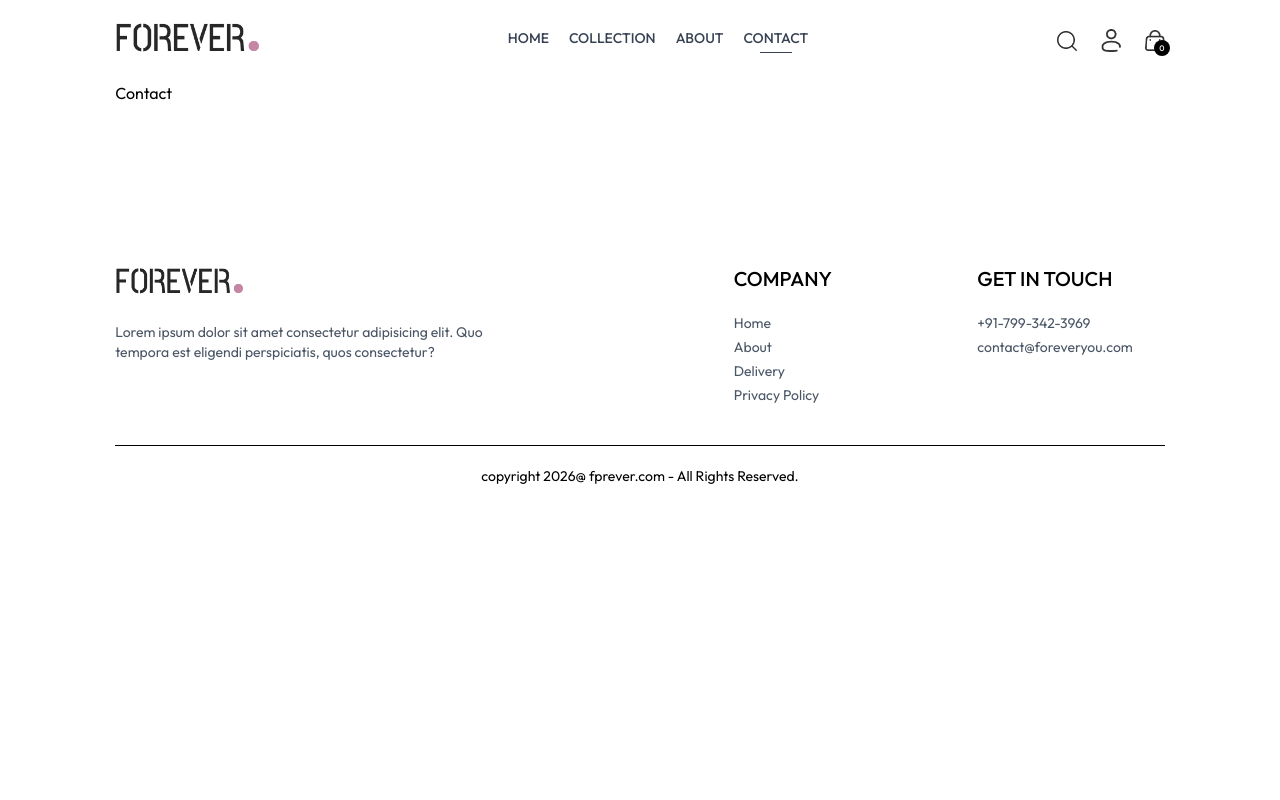
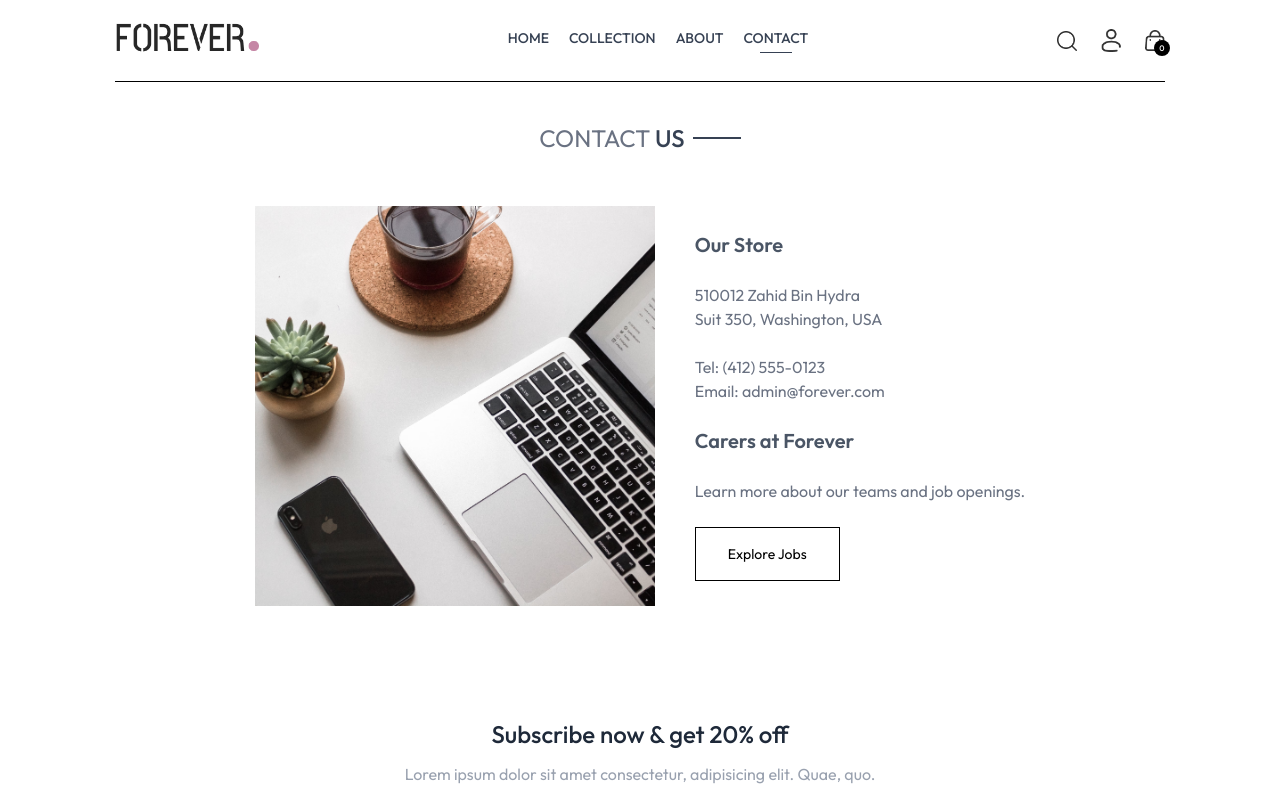
Before and after one commit to zahid-binhydra/mern-ecommerce-store, a React (Vite) app: page /contact in a window 1280 px wide. Shown: the top 800 px of the page. Built offline with nearby package versions, Linux system fonts and the light colour scheme.

Commit message:
fix: resolve search bar navigation and visibility logic, and complete Contact page

```diff
--- a/src/components/Navbar.jsx
+++ b/src/components/Navbar.jsx
@@ -1,6 +1,6 @@
 import React, { useContext, useState } from 'react'
 import { assets } from '../assets/assets'
-import { Link, NavLink } from 'react-router-dom'
+import { Link, useNavigate, NavLink } from 'react-router-dom'
 import { ShopContext } from '../context/ShopContext'
 
 const Navbar = () => {
@@ -9,6 +9,7 @@
 
     const {setShowSearch, getCartCount} = useContext(ShopContext)
 
+    const navigate = useNavigate();
 
     return (
         <div className='flex items-center justify-between py-5 font-medium'>
@@ -36,7 +37,7 @@
             </ul>
 
             <div className='flex items-center gap-6'>
-                <img onClick={()=> setShowSearch(true)} src={assets.search_icon} className='w-5 cursor-pointer' alt="" />
+                <img onClick={()=> {setShowSearch(true); navigate('/Collection')}} src={assets.search_icon} className='w-5 cursor-pointer' alt="" />
 
                 <div className='group relative'>
                     <Link to='/login'><img src={assets.profile_icon} className='w-5 cursor-pointer' alt="" /></Link>
--- a/src/components/SearchBar.jsx
+++ b/src/components/SearchBar.jsx
@@ -10,7 +10,7 @@
     const location = useLocation()
 
     useEffect(()=> {
-        if (location.pathname.includes('collection') ) {
+        if (location.pathname.includes('Collection') ) {
             setVisible(true)
         }
         else{
--- a/src/pages/Contact.jsx
+++ b/src/pages/Contact.jsx
@@ -1,8 +1,31 @@
 import React from 'react'
+import Title from '../components/Title'
+import { assets } from '../assets/assets'
+import NewsLetterBox from '../components/NewsLetterBox'
 
 const Contact = () => {
   return (
-    <div>Contact</div>
+    <div>
+
+      <div className='text-center text-2xl pt-10 border-t'>
+            <Title text1={'CONTACT'} text2={'US'} />
+      </div>
+
+      <div className='my-10 flex flex-col justify-center md:flex-row gap-10 mb-28'>
+          <img className='w-full md:max-w-100' src={assets.contact_img} alt="" />
+          <div className='flex flex-col justify-center items-start gap-6'>
+              <p className='font-semibold text-xl text-gray-600 '>Our Store</p>
+              <p className='text-gray-500'>510012 Zahid Bin Hydra <br />Suit 350, Washington, USA</p>
+              <p className='text-gray-500'>Tel: (412) 555-0123 <br /> Email: admin@forever.com</p>
+              <p className='font-semibold text-xl text-gray-600'>Carers at Forever</p>
+              <p className='text-gray-500'>Learn more about our teams and job openings.</p>
+              <button className='border border-black px-8 py-4 text-sm hover:bg-black hover:text-white transition-all duration-500'>Explore Jobs</button>
+          </div>
+      </div>
+
+      <NewsLetterBox />
+
+    </div>
   )
 }
 
```
